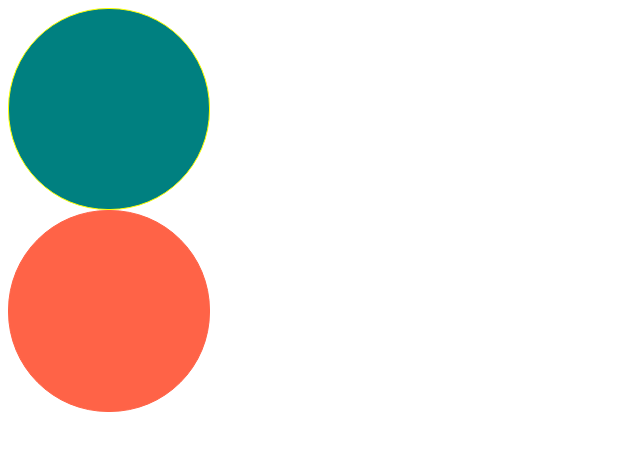
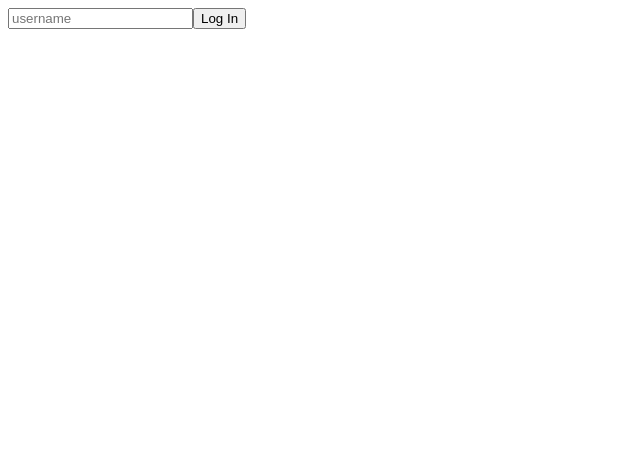
Before and after one commit to minkyeong0905/react-masterclass, a React (Create React App) app: page / in a window 1280 px wide. Shown: the top 450 px of the page, without its empty margins (0-640 px from the left). Built offline with nearby package versions, Linux system fonts and the light colour scheme.

Commit message:
Practice forms

```diff
--- a/src/App.tsx
+++ b/src/App.tsx
@@ -1,10 +1,24 @@
-import Circle from "./Circle";
+import React, { useState } from "react";
 
 function App() {
+  const [value, setValue] = useState("");
+
+  const onChange = (event: React.FormEvent<HTMLInputElement>) => {
+    const { currentTarget: { value } } = event;
+    setValue(value);
+  }
+
+  const onSubmit = (event: React.FormEvent<HTMLFormElement>) => {
+    event.preventDefault();
+    console.log("hello", value);
+  }
+
   return (
     <div>
-      <Circle bgColor="teal" borderColor="yellow" />
-      <Circle bgColor="tomato" />
+      <form onSubmit={onSubmit}>
+        <input type="text" value={value} placeholder="username" onChange={onChange} />
+        <button>Log In</button>
+      </form>
     </div>
   );
 }
--- a/src/Circle.tsx
+++ /dev/null
@@ -1,27 +0,0 @@
-import { useState } from "react";
-import styled from "styled-components";
-
-interface ContainerProps {
-    bgColor: string;
-    borderColor: string;
-}
-
-const Container = styled.div<ContainerProps>`
-    width: 200px;
-    height: 200px;
-    background-color: ${(props) => props.bgColor};
-    border-radius: 100px;
-    border: 1px solid ${(props) => props.borderColor};
-`;
-
-interface CircleProps {
-    bgColor: string;
-    borderColor?: string;
-}
-
-function Circle({ bgColor, borderColor }: CircleProps) {
-    const [value, setValue] = useState(0);
-    return <Container bgColor={bgColor} borderColor={borderColor ?? bgColor} />;
-}
-
-export default Circle;
```
